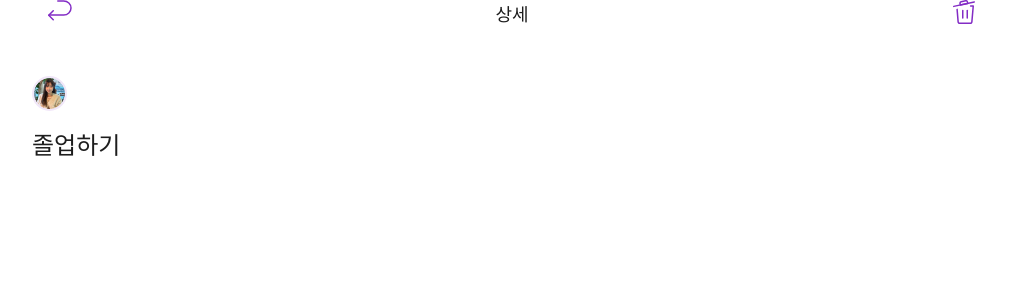
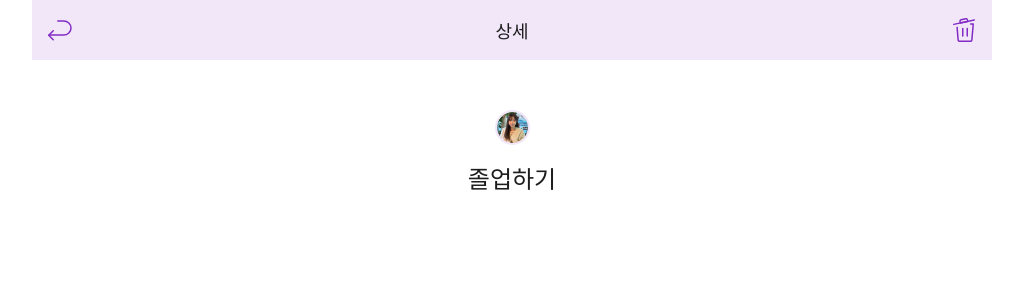
Before and after one commit to four-each/CtrlU_Frontend, a React (Vite) app: page /detail in a window 1280 px wide. Shown: the top 300 px of the page, without its empty margins (128-1151 px from the left). Built offline with nearby package versions, Linux system fonts and the light colour scheme.

Commit message:
feat: create flex component

```diff
--- a/src/components/common/flex/Flex.tsx
+++ b/src/components/common/flex/Flex.tsx
@@ -4,20 +4,24 @@ import { css } from "@emotion/react";
 
 interface FlexProps extends React.HTMLAttributes<HTMLDivElement> {
   className?: string;
-  justifyContent?: React.CSSProperties["justifyContent"];
-  alignItems?: React.CSSProperties["alignItems"];
+  justify?: React.CSSProperties["justifyContent"];
+  align?: React.CSSProperties["alignItems"];
   gap?: React.CSSProperties["gap"];
   padding?: React.CSSProperties["padding"];
   margin?: React.CSSProperties["margin"];
-  borderRadius?: React.CSSProperties["borderRadius"];
+  radius?: React.CSSProperties["borderRadius"];
+  bgColor?: React.CSSProperties["backgroundColor"];
+  width?: React.CSSProperties["width"];
+  height?: React.CSSProperties["height"];
   children: React.ReactNode;
 }
 
 export const Row = (props: FlexProps) => {
   const {
-    justifyContent: justify,
-    alignItems: align,
-    borderRadius: radius,
+    justify: justify,
+    align: align,
+    radius: radius,
+    bgColor: bgColor,
     children,
     ...others
   } = props;
@@ -28,6 +32,7 @@ export const Row = (props: FlexProps) => {
       justify={justify}
       align={align}
       radius={radius}
+      bgColor={bgColor}
       direction={"row"}
     >
       {children}
@@ -37,9 +42,10 @@ export const Row = (props: FlexProps) => {
 
 export const Col = (props: FlexProps) => {
   const {
-    justifyContent: justify,
-    alignItems: align,
-    borderRadius: radius,
+    justify: justify,
+    align: align,
+    radius: radius,
+    bgColor: bgColor,
     children,
     ...others
   } = props;
@@ -50,6 +56,7 @@ export const Col = (props: FlexProps) => {
       justify={justify}
       align={align}
       radius={radius}
+      bgColor={bgColor}
       direction={"column"}
     >
       {children}
@@ -65,6 +72,9 @@ interface StyledFlexProps {
   padding?: React.CSSProperties["padding"];
   margin?: React.CSSProperties["margin"];
   gap?: React.CSSProperties["gap"];
+  bgColor?: React.CSSProperties["backgroundColor"];
+  width?: React.CSSProperties["width"];
+  height?: React.CSSProperties["height"];
 }
 
 const Flex = styled.div<StyledFlexProps>`
@@ -101,4 +111,19 @@ const Flex = styled.div<StyledFlexProps>`
     css`
       border-radius: ${radius};
     `}
+    ${({ bgColor }) =>
+    bgColor &&
+    css`
+      background-color: ${bgColor};
+    `}
+  ${({ width }) =>
+    width &&
+    css`
+      width: ${width};
+    `}
+  ${({ height }) =>
+    height &&
+    css`
+      height: ${height};
+    `}
 `;
```
